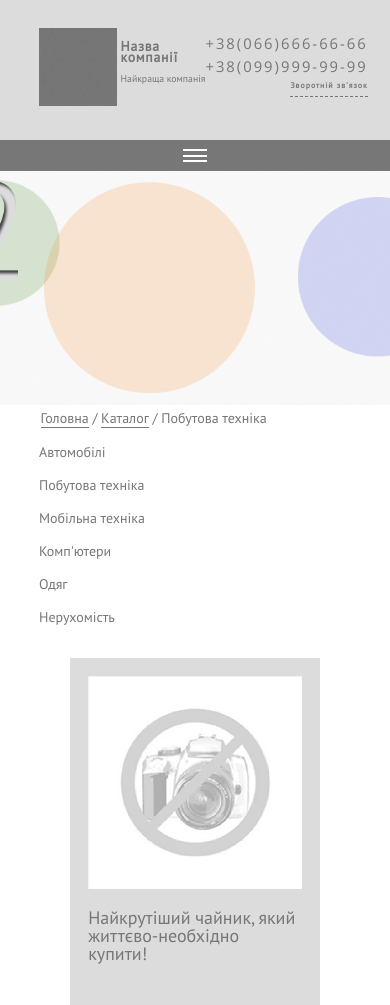
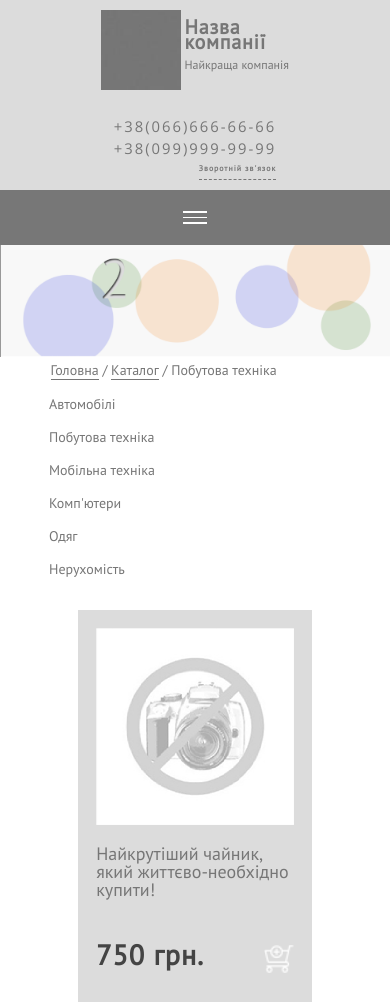
Before and after one commit to ch0p00/3-layout, a plain HTML site: page index.html in a window 390 px wide. Shown: the top 1005 px of the page. Drawn offline with nearby package versions, Linux system fonts and the light colour scheme.

Commit message:
Update style.css
Changed some styles, made better adaptive design

```diff
--- a/css/style.css
+++ b/css/style.css
@@ -22,7 +22,7 @@ main {
 /* Open Sans Condensed */
 @font-face {
     font-family: 'Open Sans Condensed';
-    src: url('/home/user/Desktop/all1/fonts/Open_Sans/static/OpenSans_Condensed-Light.ttf') format('truetype');
+    src: url('https://fonts.googleapis.com/css2?family=Open+Sans:wdth,wght@75,300&display=swap');
 }
 /* Header */
 .header {
@@ -30,7 +30,9 @@ main {
     color: #767676;
 }
 .wrapper{
-    margin: 0 15%;
+    max-width: 980px;
+    padding: 0 10px;
+    margin: 0 auto;
 }
 .container {
     height: 210px;
@@ -39,8 +41,14 @@ main {
     justify-content: space-between;
     align-items: center;
 }
+@media (max-width: 480px) {
+    .container {
+        flex-direction: column;
+        height: 300px;
+    }
+}
 /* Header adaptive */
-@media screen and (max-width: 992px) {
+@media screen and (max-width: 1070px) {
     .wrapper {
         margin: 0 10%;
     }
@@ -48,15 +56,15 @@ main {
         height: 150px;
     }
     .logo__icon__image {
-    width: 15vw;
+    width: 13vw;
     height: auto;}
 }
 @media screen and (max-width: 480px) {
     .container {
-        height: 120px;
+        height: 170px;
     }
     .logo__icon__image {
-        width: 20vw;
+        width: 80px;
         height: auto;
     }
 }
@@ -72,39 +80,39 @@ main {
     display: block;
 }
 .logo__text {
-    padding: 0.7vw 0 0 0.9vw;
+    padding-left: 0.9vw;
 }
 h1.logo__text__title {
-    font-size: 2vw;
+    font-size: 30px;
     letter-spacing: 0.1vw;
     line-height: 2vw;
  }
 h2.logo__text__subtitle {
-    font-size: 1.1vw;
+    font-size: 16px;
     padding-top: 0.7vw;
     font-weight: 100;
 }
 /* Logo and title adaptive */
-@media screen and (max-width: 992px) {
+@media screen and (max-width: 1070px) {
     h1.logo__text__title {
-        font-size: 3vw;
+        font-size: 24px;
         letter-spacing: 0.2vw;
         line-height: 3vw;
     }
     h2.logo__text__subtitle {
-        font-size: 2vw;
+        font-size: 14px;
         padding-top: 1vw;
     }
 }
 @media screen and (max-width: 480px) {
     h1.logo__text__title {
         padding-top: 10px;
-        font-size: 3.5vw;
+        font-size: 20px;
         letter-spacing: 0.2vw;
-        line-height: 3vw;
+        line-height: 15px;
     }
     h2.logo__text__subtitle {
-        font-size: 2.5vw;
+        font-size: 12px;
         padding-top: 1vw;
         white-space: nowrap;
     }
@@ -115,10 +123,10 @@ h2.logo__text__subtitle {
     float: right;
 }
 .contacts__phone-numbers a {
-    font-size: 3vw;
+    font-size: 40px;
     letter-spacing: 1px;
     font-family: "Open Sans", sans-serif;
-    line-height: 2vw;
+    line-height: 26px;
     display: block;
     color: #767676;
 }
@@ -128,7 +136,7 @@ h2.logo__text__subtitle {
     padding-top: 1vw;
 }
 .contacts__feedback #feedback-btn{
-    font-size: 1.7vw;
+    font-size: 24px;
     letter-spacing: 1px;
     font-weight: 700;
     border: none;
@@ -138,11 +146,23 @@ h2.logo__text__subtitle {
 }
 @media screen and (max-width: 992px) {
     .contacts__phone-numbers a {
-        font-size: 4vw;
+        font-size: 30px;
         letter-spacing: 3px;
+        white-space: nowrap;
     }
     .contacts__feedback #feedback-btn{
-        font-size: 2.7vw;
+        font-size: 20px;
+        letter-spacing: 2px;
+    }
+}
+@media screen and (max-width: 992px) {
+    .contacts__phone-numbers a {
+        font-size: 25px;
+        letter-spacing: 3px;
+        white-space: nowrap;
+    }
+    .contacts__feedback #feedback-btn{
+        font-size: 18px;
         letter-spacing: 2px;
     }
 }
@@ -158,6 +178,21 @@ h2.logo__text__subtitle {
         letter-spacing: 1px;
         margin-top: 1vw;
         border-bottom: dashed 1px;
+    }
+}
+@media (max-width: 1350px) {
+    .logo, .contacts{
+        margin: 0 30px;
+    }
+}
+@media (max-width: 1250px) {
+    .logo, .contacts{
+        margin: 0 70px;
+    }
+}
+@media (max-width: 1070px) {
+    .logo, .contacts{
+        margin: 0;
     }
 }
 /* ---------- Feedback form ---------------- */
@@ -340,9 +375,13 @@ form .error {
 nav, .menu {
     display: flex;
 }
+.menu-container {
+    background-color: #777777;
+    box-sizing: border-box;
+}
 nav {
     justify-content: center;
-    height: 5.7vw;
+    height: 80px;
     width: 100%;
     align-items: center;
     background-color: #777777;
@@ -364,7 +403,7 @@ nav {
     border-right: #ffffff solid 1px;
 }
 .menu a {
-    font-size: 2.14vw;
+    font-size: 30px;
     letter-spacing: 1px;
     color: #ffffff;
     text-align: center;
@@ -373,20 +412,24 @@ nav {
 .menu a:hover {
     border-bottom: #ffffff solid 2px;
 }
+@media screen and (max-width: 1070px) {
+    .menu a {
+        font-size: 22px;
+        white-space: nowrap;
+    }
+}
 @media screen and (max-width: 768px) {
     nav {
-        height: 8vw;
+        height: 65px;
     }
     .menu {
         display: none;
         position: absolute;
-        top: 220px;
-        width: 100%;
+        top: 235px;
+        left: 0;
+        width: 100vw;
         background-color: #777777;
         text-align: center;
-    }
-    .menu a {
-        font-size: 3vw;
     }
     .menu.open {
         display: flex;
@@ -412,13 +455,14 @@ nav {
 }
 @media screen and (max-width: 549px) {
     .menu {
-        top: 200px;
+        top: 225px;
+    }
+    nav {
+       height: 55px;
     }
 }
 @media screen and (max-width: 482px) {
-    .menu {
-        top: 170px;
-    }
+
 }
 /*---------- Slider ---------------*/
 .slick-track {
@@ -429,7 +473,7 @@ nav {
 }
 .slider {
     position: relative;
-    height: 28.571vw;
+    max-height: 400px;
 }
 .slider .slick-arrow {
     position: absolute;
@@ -450,27 +494,8 @@ nav {
 }
 .slide_image {
     width: 100%;
+    max-height: 400px;
     object-fit: cover;
-}
-@media (max-width: 768px) {
-    .slider{
-        height: 40vw;
-    }
-    .slide_image {
-        height: 40vw;
-        object-fit: none;
-        object-position: center;
-    }
-}
-@media (max-width: 480px) {
-    .slider{
-        height: 60vw;
-    }
-    .slide_image {
-        height: 60vw;
-        object-fit: none;
-        object-position: center;
-    }
 }
 /* ---------------Content---------------- */
 .content__breadcrumbs {
@@ -532,13 +557,18 @@ nav {
     margin: 0 20%;
 }
 .price-list p{
-    font-size: 2.143vw;
+    font-size: 30px;
     letter-spacing: 1px;
     line-height: 25px;
     color: #444444;
     font-weight: 700;
     white-space: nowrap;
     margin: 0 10%;
+}
+@media (max-width: 1070px) {
+    .price-list p{
+        font-size: 20px;
+    }
 }
 /* Centerblock */
 .content__centerblock {
@@ -620,7 +650,7 @@ nav {
 .centerblock__pages {
     text-align: center;
     margin-top: 1.5vw;
-    margin-bottom: 4.2vw;
+    margin-bottom: 30px;
     font-size: 14px;
     letter-spacing: 8px;
     color: #767676;
@@ -635,7 +665,7 @@ nav {
     display: flex;
     justify-content: space-between;
     padding-top: 1.5vw;
-    margin-bottom: 13.571vw;
+    margin-bottom: 100px;
     border-top: #777777 solid 1px ;
 }
 .centerblock__text p{
```
